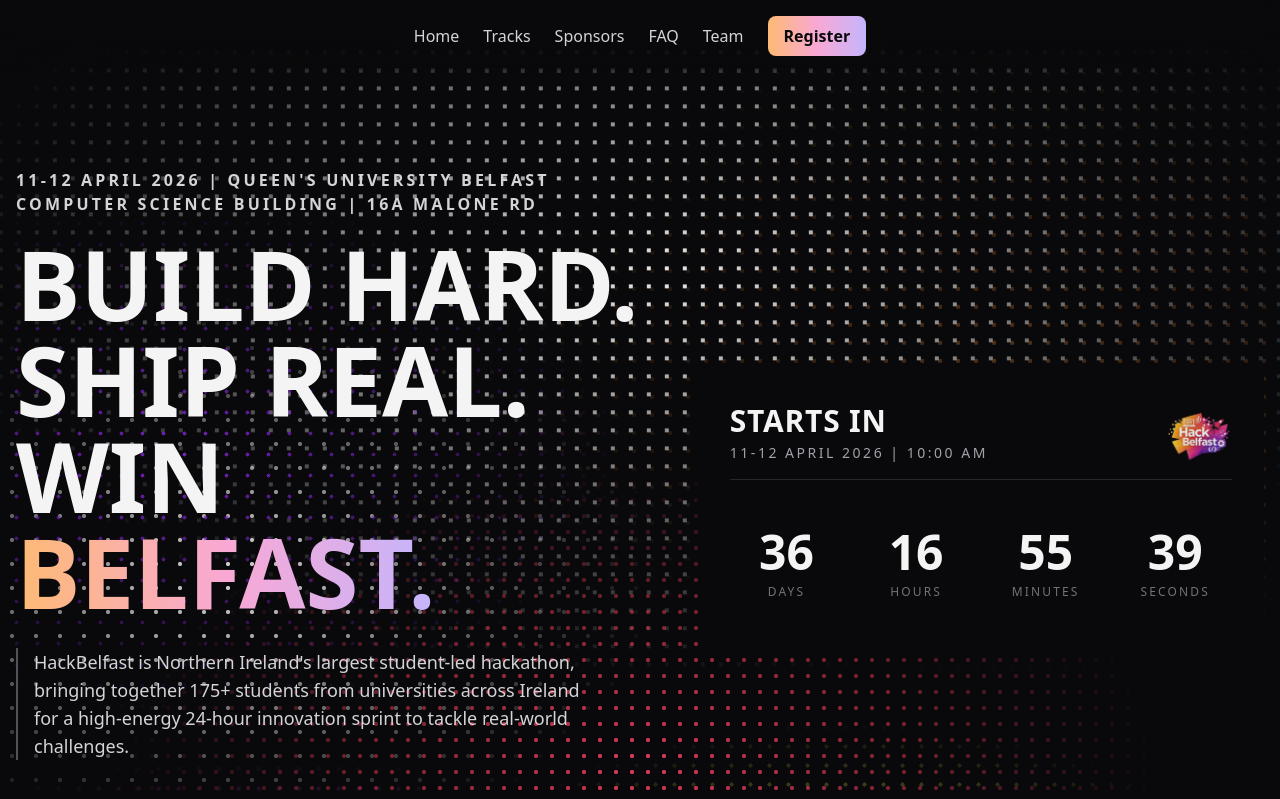
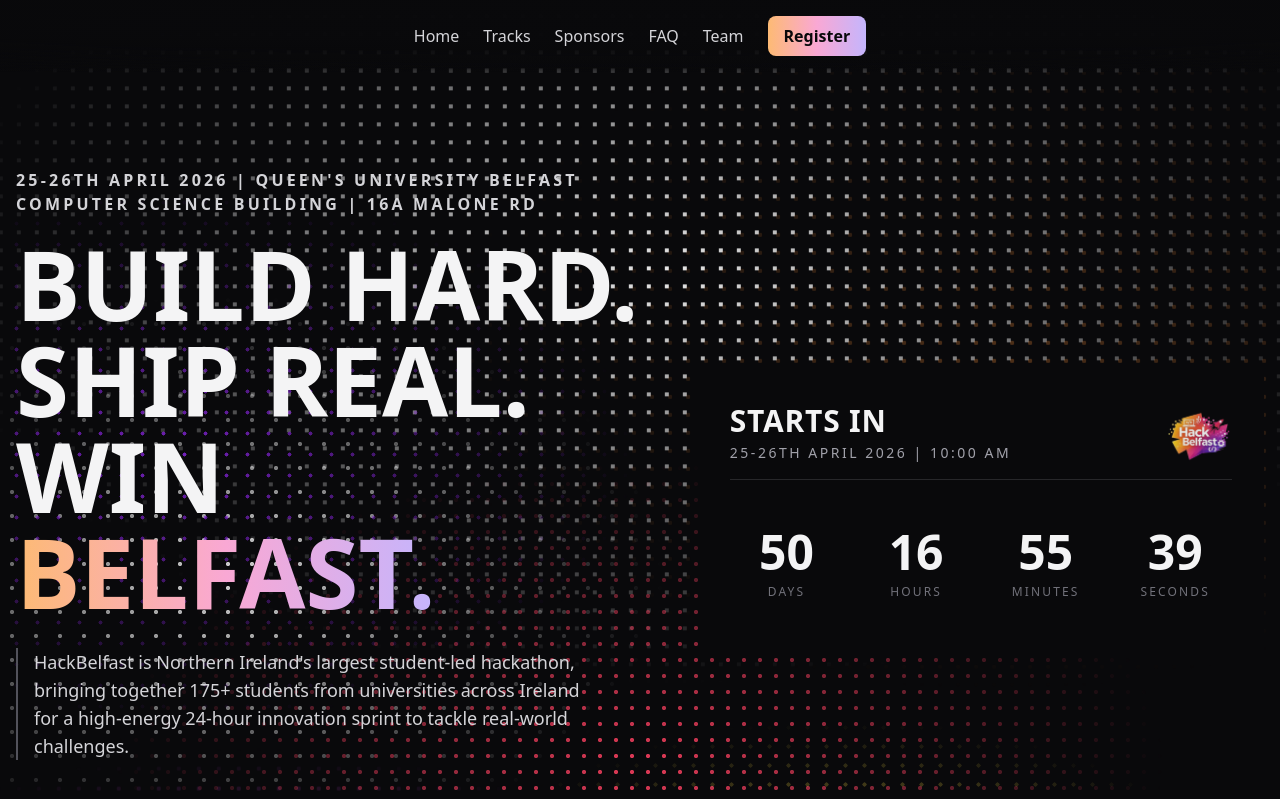
Before and after one commit to hackbelfast/HackBelfast-Website, a React (Vite) app in the folder frontend/: page / in a window 1280 px wide. Shown: the top 799 px of the page. Built offline with nearby package versions, Linux system fonts and the light colour scheme; the HTML template or start-up script is replaced by a standard one.

Commit message:
Changed the dates on the website

```diff
--- a/frontend/src/pages/Landing/Landing.tsx
+++ b/frontend/src/pages/Landing/Landing.tsx
@@ -198,7 +198,7 @@
           <div className="relative z-10 grid w-full gap-14 lg:grid-cols-[1.05fr_0.95fr] lg:items-center">
             <div>
               <p className="mb-5 text-sm font-semibold uppercase tracking-[0.2em] text-zinc-300 md:text-base">
-                11-12 April 2026 | Queen's University Belfast
+                25-26th April 2026 | Queen's University Belfast
                 <br />
                 Computer Science Building | 16A Malone Rd
               </p>
--- a/frontend/src/pages/Landing/components/Countdown.tsx
+++ b/frontend/src/pages/Landing/components/Countdown.tsx
@@ -1,7 +1,7 @@
 import { useEffect, useState } from "react";
 import logo from "../../../assets/HackBelfast_logo.png";
 
-const TARGET_DATE_MS = new Date("2026-04-11T10:00:00+01:00").getTime();
+const TARGET_DATE_MS = new Date("2026-04-25T10:00:00+01:00").getTime();
 
 interface TimeLeft {
   days: number;
@@ -53,7 +53,7 @@
             Starts In
           </h2>
           <p className="mt-1 text-sm uppercase tracking-[0.18em] text-zinc-400">
-            11-12 April 2026 | 10:00 AM
+            25-26th April 2026 | 10:00 AM
           </p>
         </div>
         <img
--- a/frontend/src/pages/Landing/components/FAQ.tsx
+++ b/frontend/src/pages/Landing/components/FAQ.tsx
@@ -17,7 +17,7 @@
     {
       question: "How long is the hackathon?",
       answer:
-        "The hackathon runs for 24-36 hours from 11-12 April 2026, starting at 10:00 AM. You'll have the whole time to build, iterate, and polish your project before the final presentations and judging rounds.",
+        "The hackathon runs for 24-36 hours from 25-26th April 2026, starting at 10:00 AM. You'll have the whole time to build, iterate, and polish your project before the final presentations and judging rounds.",
     },
     {
       question:
```
